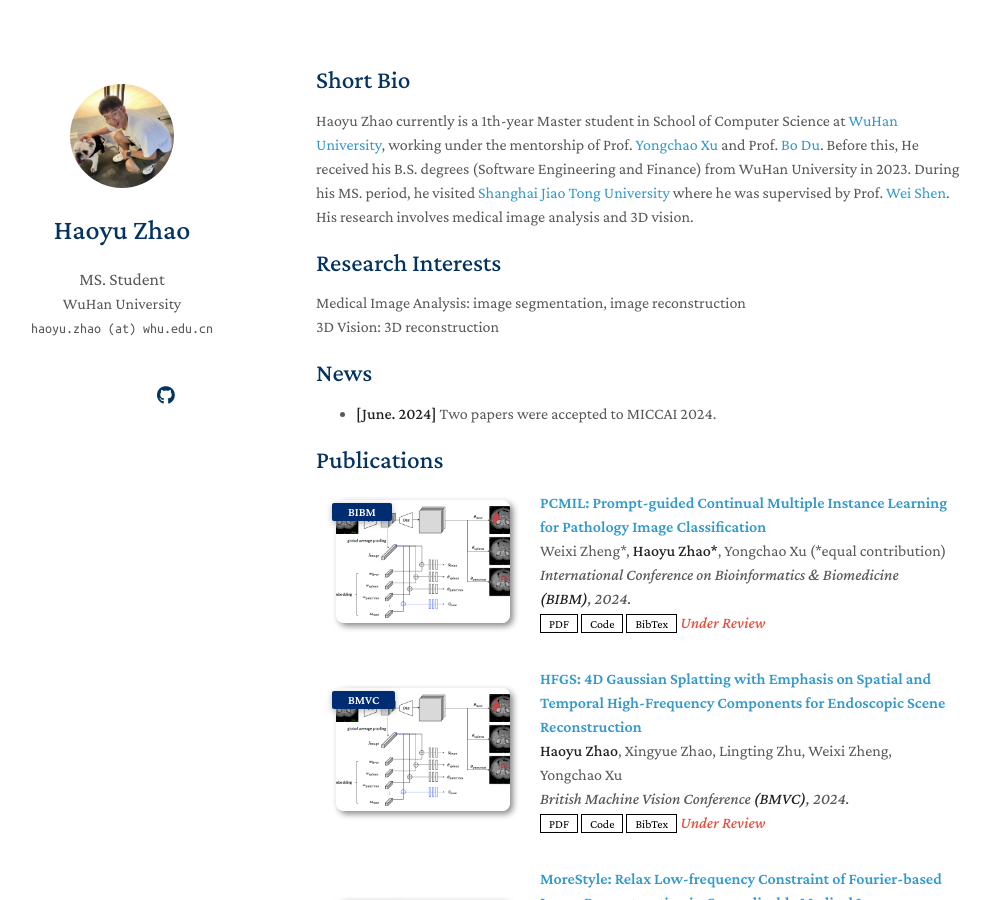
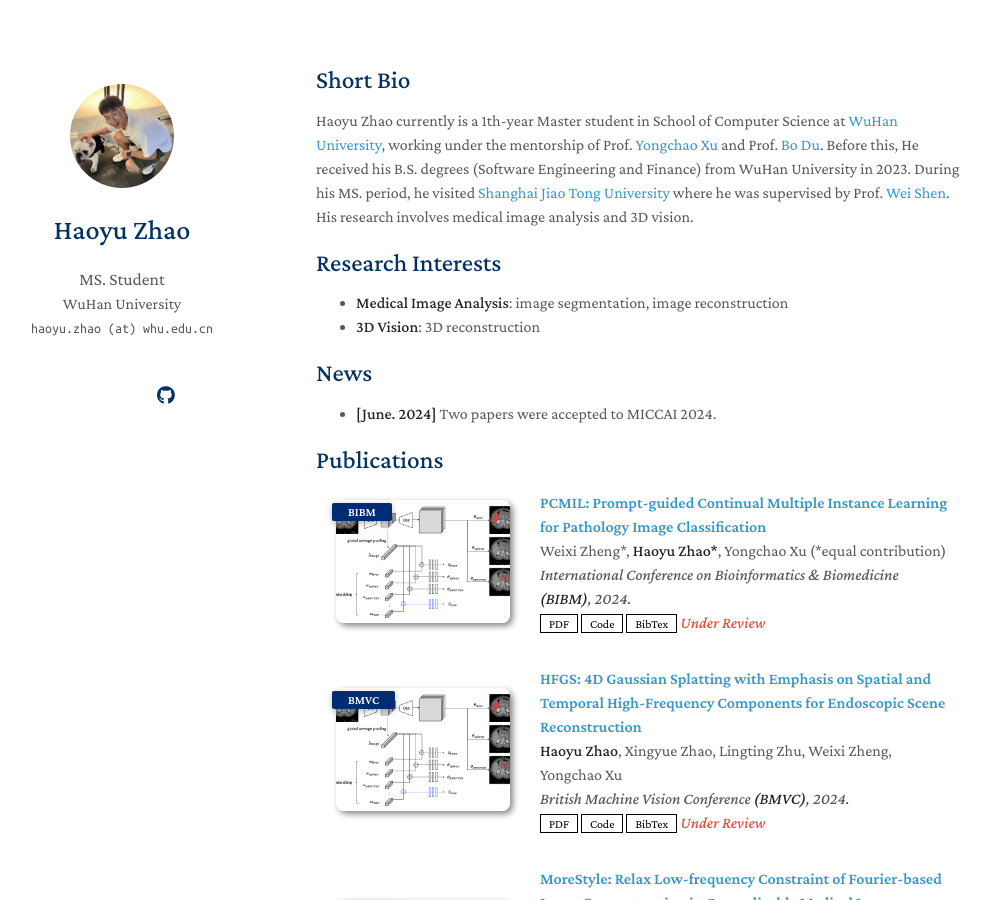
Before and after one commit to zhaohaoyu376/zhaohaoyu376.github.io, a Jekyll site: the page built from index.md, in a window 1280 px wide and 900 px high. Shown: the whole window, without its empty margins (154-1144 px from the left). Built offline with Jekyll 4.4.1, drawn with Linux system fonts in a browser that asks for light colours; nearby versions of some CDN libraries; a style sheet for code colours, icons or effects is not loaded; our own code applies the rules of GitHub Pages for plain Markdown files.

```diff
--- a/index.md
+++ b/index.md
@@ -6,8 +6,8 @@ layout: homepage
 Haoyu Zhao currently is a 1th-year Master student in School of Computer Science at [WuHan University](https://www.whu.edu.cn/), working under the mentorship of Prof. [Yongchao Xu](https://scholar.google.fr/citations?user=ArIg7-0AAAAJ&hl=fr) and Prof. [Bo Du](https://scholar.google.com/citations?user=Shy1gnMAAAAJ&hl=zh-CN&oi=ao). Before this, He received his B.S. degrees (Software Engineering and Finance) from WuHan University in 2023. During his MS. period, he visited [Shanghai Jiao Tong University](https://www.sjtu.edu.cn/) where he was supervised by Prof. [Wei Shen](https://scholar.google.com/citations?hl=zh-CN&user=Ae2kRCEAAAAJ). His research involves medical image analysis and 3D vision.
 
 ## Research Interests
-Medical Image Analysis: image segmentation, image reconstruction
-3D Vision: 3D reconstruction
+- **Medical Image Analysis**: image segmentation, image reconstruction
+- **3D Vision**: 3D reconstruction
 
 
 
```
